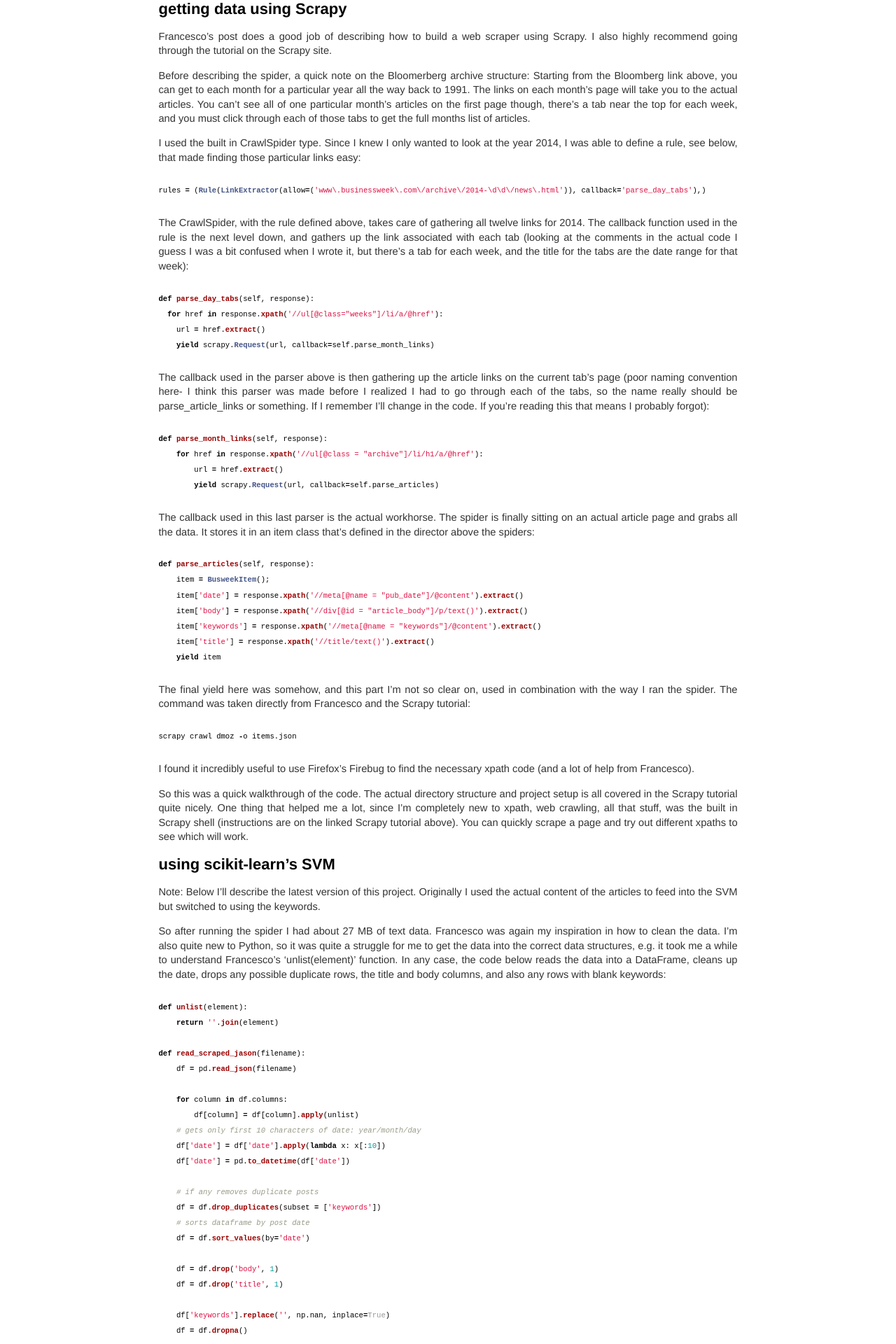
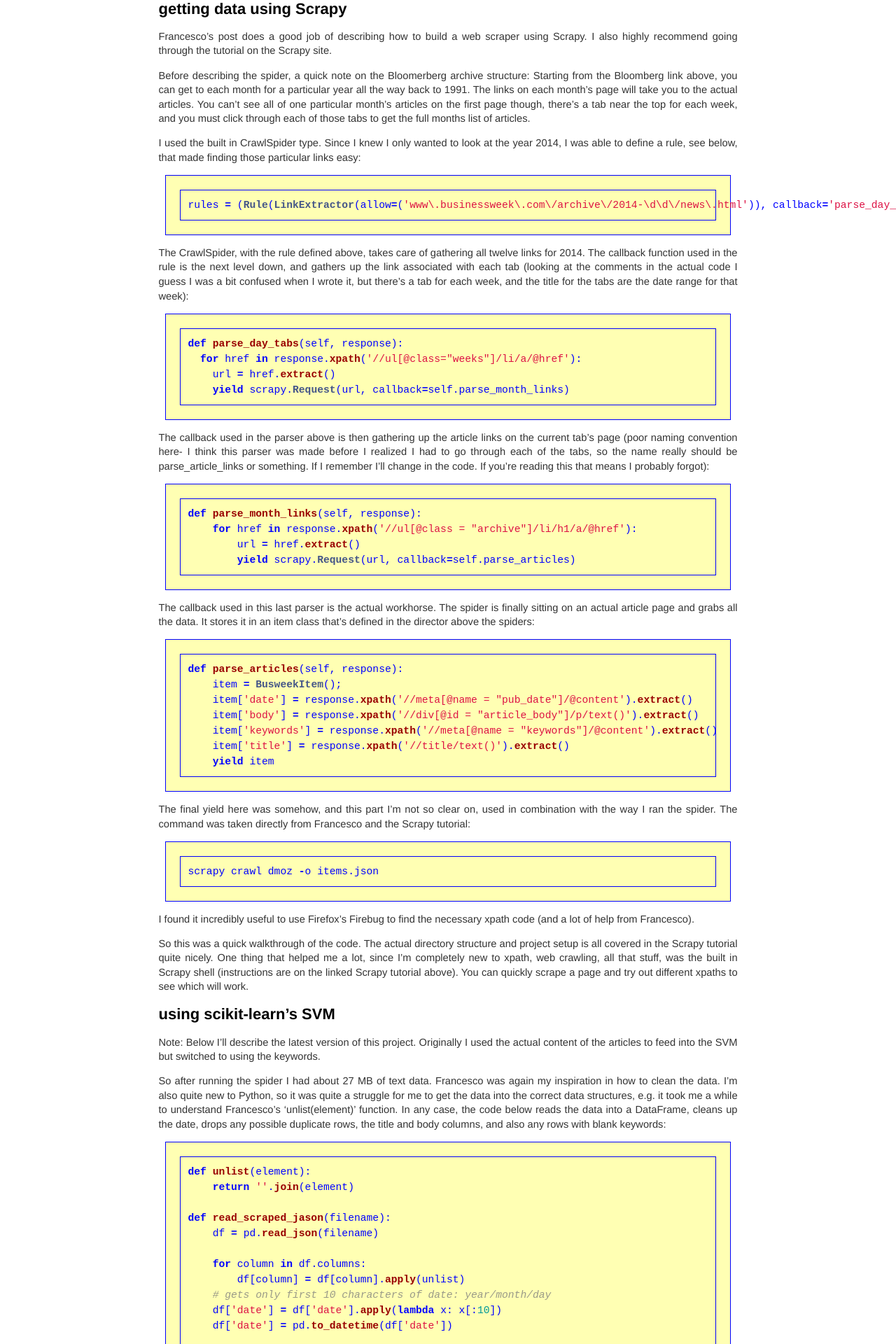
Before and after one commit to bsmitty5000/bsmitty5000.github.io, a Jekyll site: the page built from _posts/2016-02-06-Stock-Market-Predictions-Using-Scrapy-and-SVMs.md, in a window 1280 px wide. Shown: the part 549-2469 px from the top of the page at 70% size. Built offline with Jekyll 4.4.1, drawn with Linux system fonts in a browser that asks for light colours; comment, search, counter and statistics services are not loaded.

Commit message:
Update syntax.css

```diff
--- a/css/syntax.css
+++ b/css/syntax.css
@@ -1,4 +1,9 @@
-.highlight  { background: #ffffff; overflow: auto; font-size: 85%;}
+.highlight  { border: solid 1px blue;
+	font-size: 1.3 em;
+ 	color: blue;
+	margin: 10px;
+	padding:10px;
+	background: #FFFFB3}
 .highlight .c { color: #999988; font-style: italic } /* Comment */
 .highlight .err { color: #a61717; background-color: #e3d2d2 } /* Error */
 .highlight .k { font-weight: bold } /* Keyword */
```
